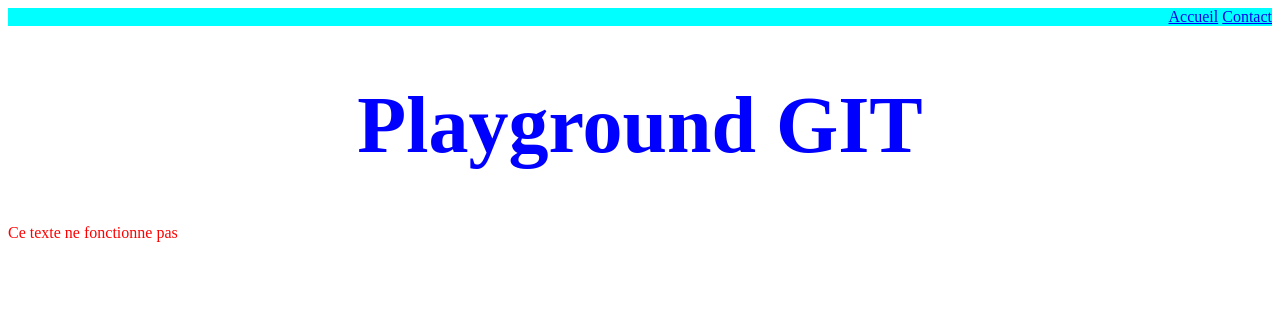
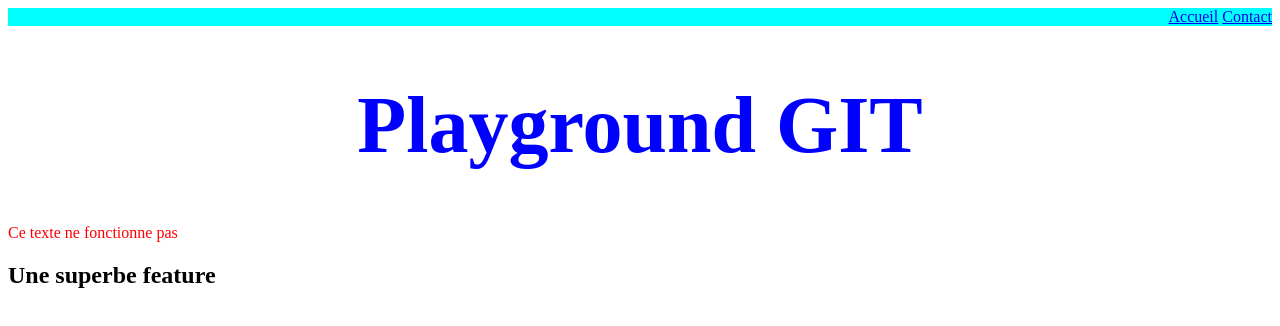
Before and after one commit to CharlyGrsvd/Play_with_git, a plain HTML site: page index.html in a window 1280 px wide. Drawn offline with Linux system fonts and the light colour scheme.

Commit message:
super feature

```diff
--- a/index.html
+++ b/index.html
@@ -16,5 +16,8 @@
     </header>
     <h1>Playground GIT</h1>
     <p>Ce texte ne fonctionne pas</p>
+    <div>
+        <h2>Une superbe feature</h2>
+    </div>
 </body>
 </html>
```
